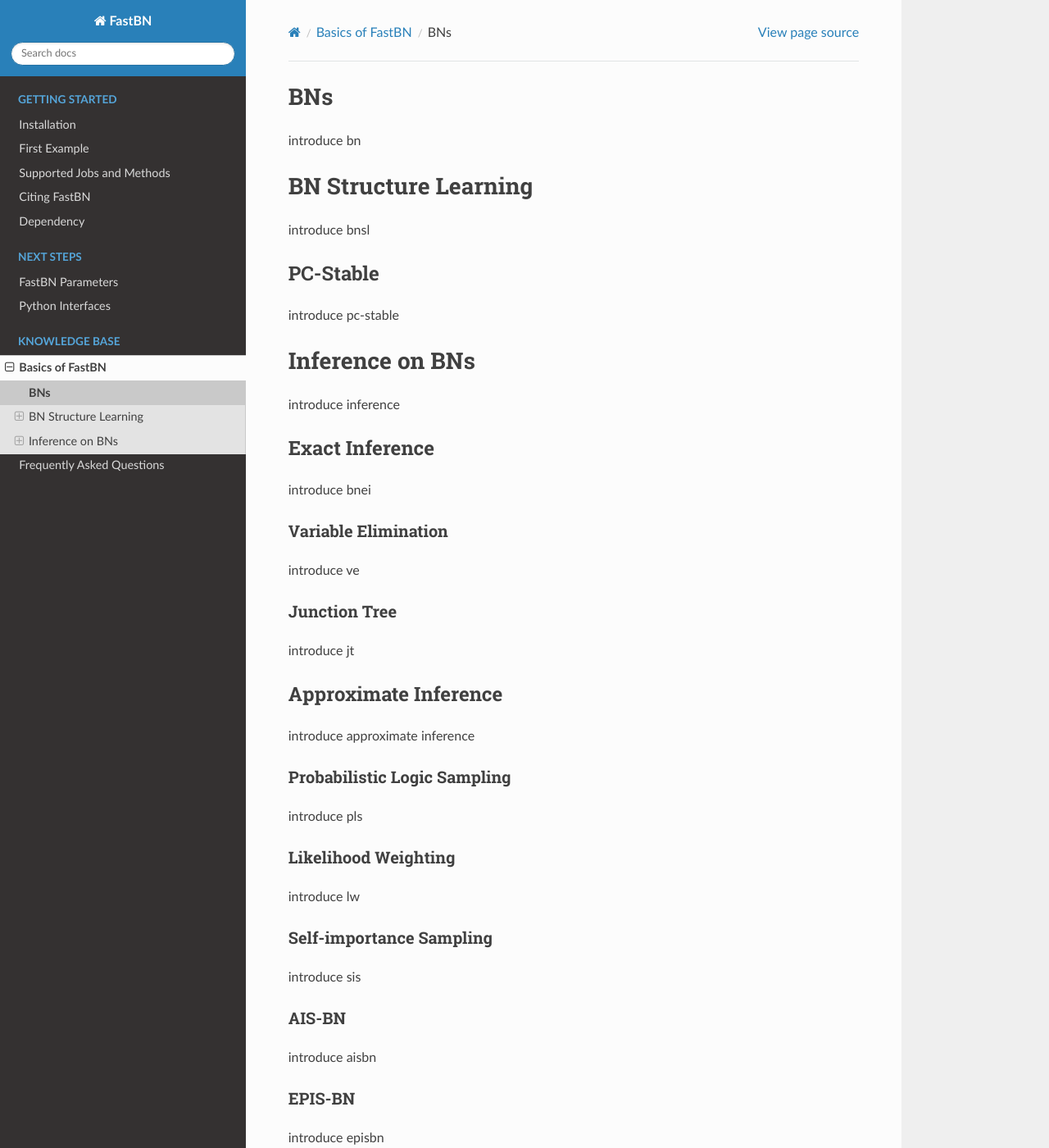
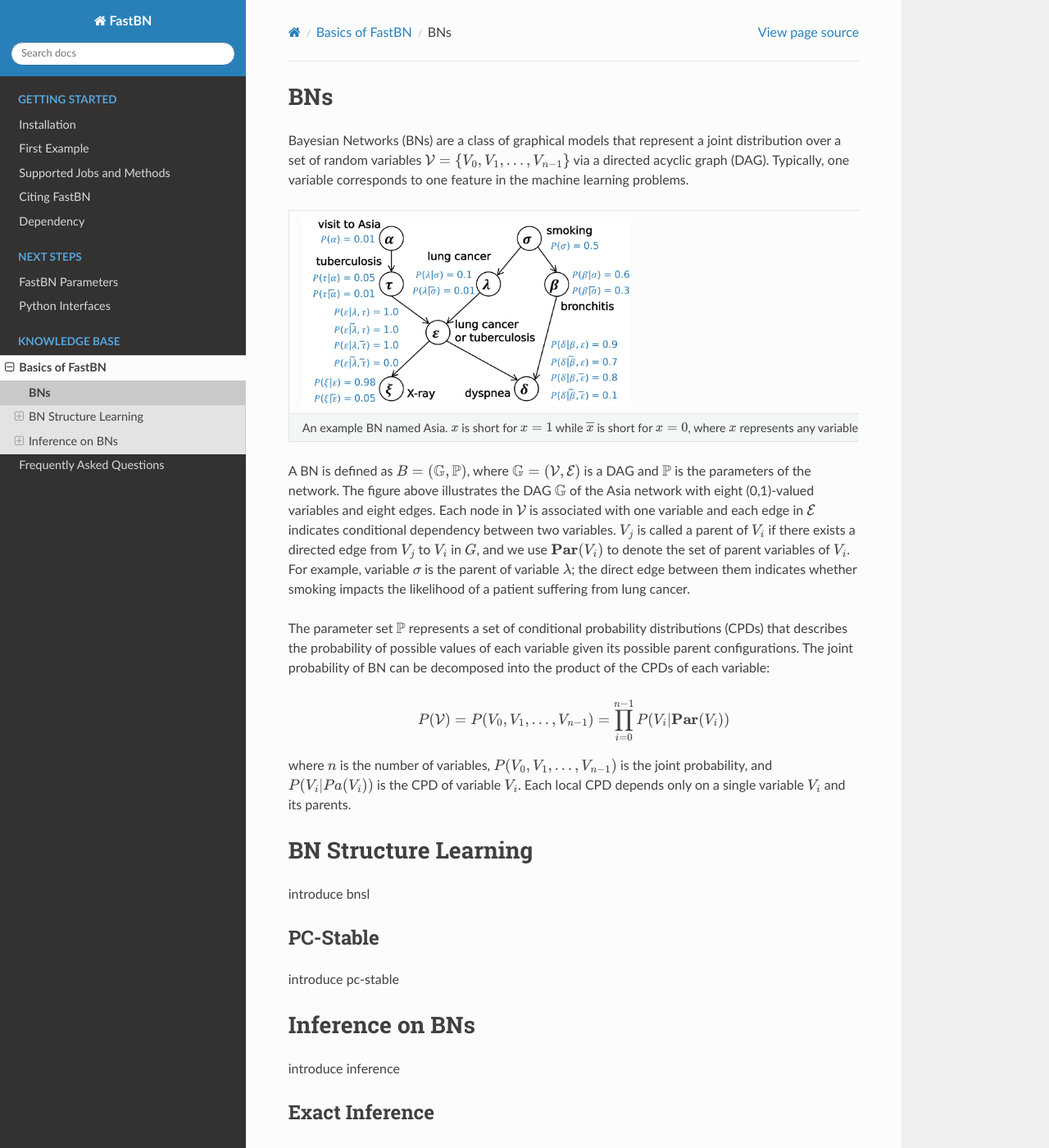
Before and after one commit to jjiantong/FastPGM, a Sphinx documentation site: the page built from docs/source/basic.rst, in a window 1280 px wide and 1400 px high. Shown: the whole window at 82% size. Built offline with Sphinx 7.4.7 and the Read the Docs theme 2.0.0, drawn with Linux system fonts in a browser that asks for light colours.

Commit message:
introduce bn

```diff
--- a/docs/source/basic.rst
+++ b/docs/source/basic.rst
@@ -1,7 +1,43 @@
 BNs
 ===
 
-introduce bn
+Bayesian Networks (BNs) are a class of graphical models that represent a joint distribution over a set of random
+variables :math:`\mathcal{V} = \{V_0, V_1, ... , V_{n-1}\}` via a directed acyclic graph (DAG). Typically, one variable
+corresponds to one feature in the machine learning problems.
+
+.. |BN| image:: fig/fig_bn.jpg
+        :width: 400
+
++------------------------------------------------------+
+| |BN|                                                 |
++======================================================+
+| An example BN named Asia. :math:`x` is short for     |
+| :math:`x=1` while :math:`\overline{x}` is short for  |
+| :math:`x=0`, where :math:`x` represents any variable |
+| in the BN.                                           |
++------------------------------------------------------+
+
+A BN is defined as :math:`B = (\mathbb{G}, \mathbb{P})`, where :math:`\mathbb{G} = (\mathcal{V}, \mathcal{E})` is a DAG
+and :math:`\mathbb{P}` is the parameters of the network. The figure above illustrates the DAG :math:`\mathbb{G}` of the
+Asia network with eight (0,1)-valued variables and eight edges. Each node in :math:`\mathcal{V}` is associated with one
+variable and each edge in :math:`\mathcal{E}` indicates conditional dependency between two variables. :math:`V_j` is
+called a parent of :math:`V_i` if there exists a directed edge from :math:`V_j` to :math:`V_i` in :math:`G`, and we use
+:math:`\textbf{Par}(V_i)` to denote the set of parent variables of :math:`V_i`. For example, variable :math:`\sigma` is
+the parent of variable :math:`\lambda`; the direct edge between them indicates whether smoking impacts the likelihood
+of a patient suffering from lung cancer.
+
+The parameter set :math:`\mathbb{P}` represents a set of conditional probability distributions (CPDs) that describes the
+probability of possible values of each variable given its possible parent configurations. The joint probability of BN
+can be decomposed into the product of the CPDs of each variable:
+
+.. math::
+
+    P(\mathcal{V}) = P(V_0, V_1, ...,V_{n-1}) = \prod_{i=0}^{n-1} P(V_i | \textbf{Par}(V _i))
+
+where :math:`n` is the number of variables, :math:`P(V_0, V_1, ...,V_{n-1})` is the joint probability, and
+:math:`P(V_i | Pa(V_i))` is the CPD of variable :math:`V_i`. Each local CPD depends only on a single variable
+:math:`V_i` and its parents.
+
 
 BN Structure Learning
 =====================
```
Also changed, not shown: README.md (+1 -1 lines), docs/source/fig/fig_bn.jpg (added).
